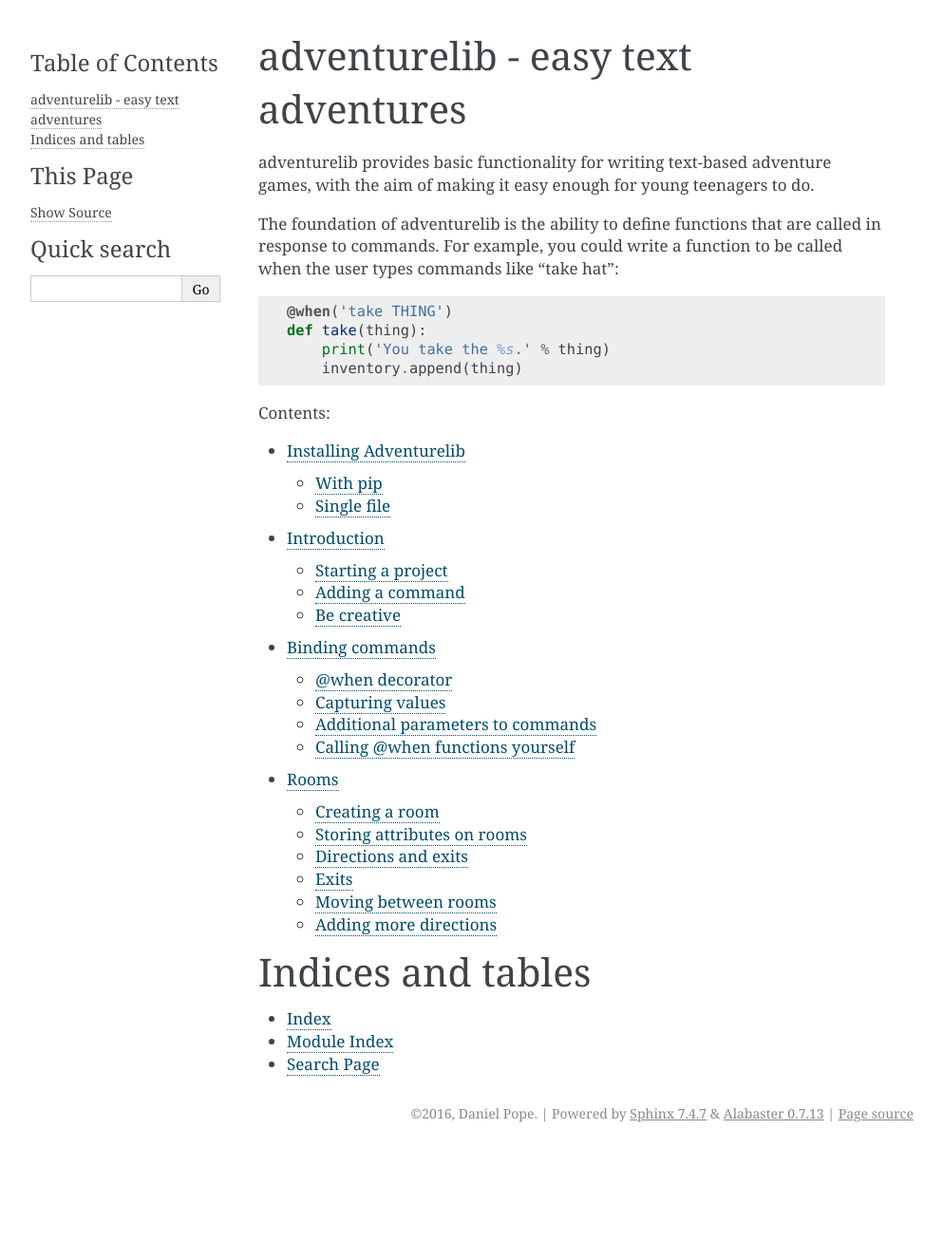
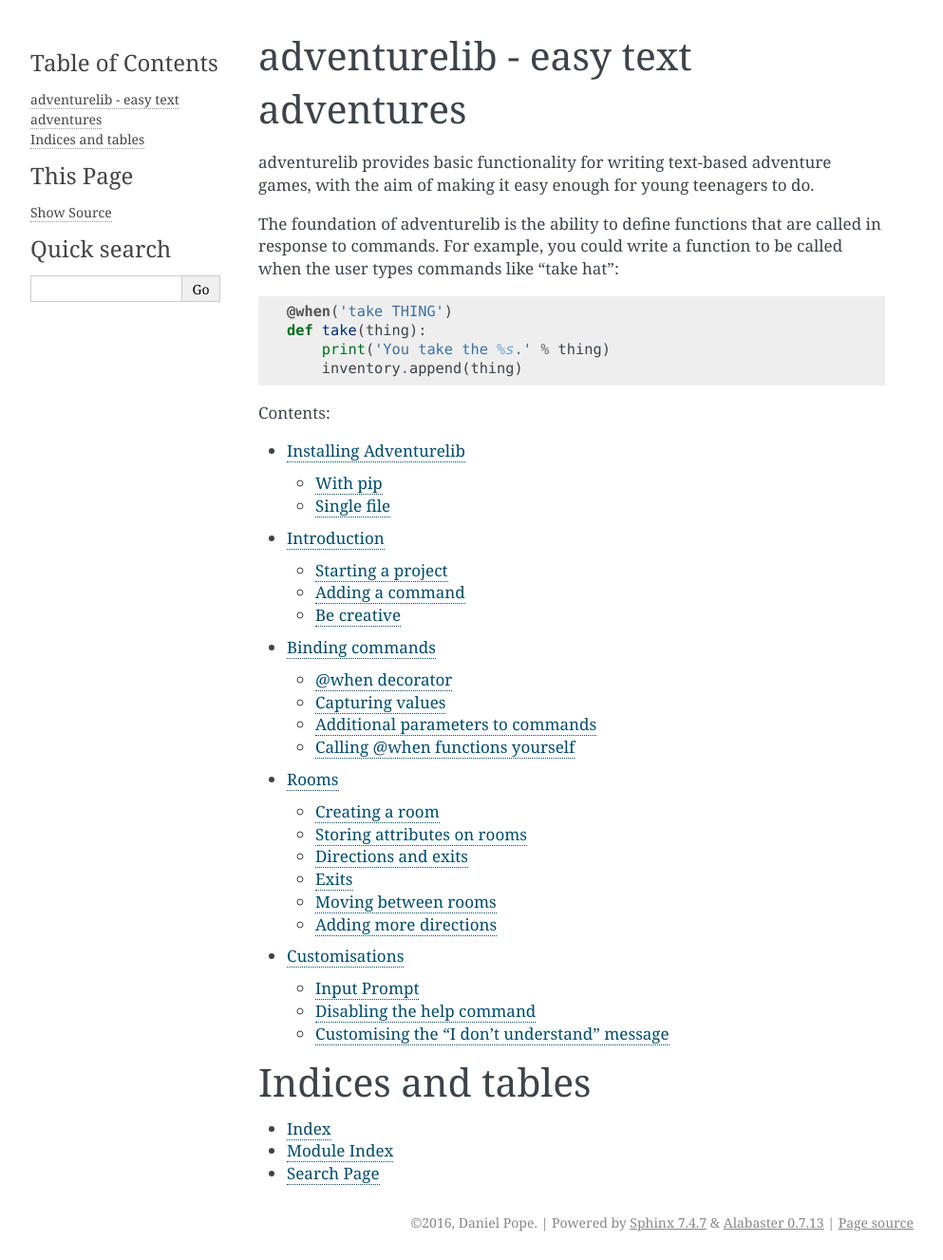
Before and after one commit to lordmauve/adventurelib, a Sphinx documentation site: the page built from doc/index.rst, in a window 1280 px wide. Shown: the whole page at 95% size, without its empty margins (148-1141 px from the left). Built offline with Sphinx 7.4.7, drawn with Linux system fonts in a browser that asks for light colours; before the commit the page ends 1212 px from its top, so only the background shows below that; part of the change alters nothing that is shown.

Commit message:
Add documentation on additional customisations

```diff
--- /dev/null
+++ b/doc/customising.rst
@@ -0,0 +1,96 @@
+Customisations
+==============
+
+Of course, your game will have a unique story, but you can also change
+adventurelib's behaviour to suit your game.
+
+Below we will discuss some of the possible customisations and why you might
+want to use them in a game.
+
+
+Input Prompt
+------------
+
+Some games display status information in the prompt, such as health. For
+example::
+
+    10HP > attack grue
+    You flail wildly at the grue, but it neatly side-steps you and
+    kicks you in the ribs, for 1HP damage.
+
+    9HP >
+
+'HP' is an abbreviation for 'health points' that comes from classic computer
+games. But you could use a Unicode heart symbol for this!
+
+Alternatively, you might want to display some status at intervals in the game,
+unrelated to the actions a player has taken, such as the footsteps in this
+example::
+
+    > north
+    You enter a long, rocky passage dimly lit with flickering torches.
+    The corridor curves to the east.
+
+    You hear footsteps to the east.
+
+    > east
+    There's a small nook here. Sitting on a plinth is a crude idol of
+    a beat with horns.
+
+    You hear footsteps to the north.
+    >
+
+To customise the prompt, write a function that returns what the prompt string
+should be. Usually it should end with a space. Then assign this function as
+``adventurelib.prompt`` like this::
+
+    import adventurelib  # You could put this at the top of the file
+
+    def prompt():
+        return '{hp}HP > '.format(hp=player_hp)
+
+    adventurelib.prompt = prompt
+
+
+Disabling the help command
+--------------------------
+
+In some games, forcing the player to work out what to type is half the fun.
+
+To make this kind of game work, it's important to respond to things that the
+player types with custom responses, so be prepared to write a lot of ``@when``
+functions that respond to many varieties of input.
+
+However, the built-in ``help``/``?`` commands would spoil this kind of game by
+giving all the answers.
+
+You can disable the help by setting ``help=False`` when calling ``start()``::
+
+    start(help=False)
+
+
+Customising the "I don't understand" message
+--------------------------------------------
+
+When the player types a command that doesn't match any existing ``@when``
+function, adventurelib responds with a basic "I don't understand" message::
+
+    > jump up and down
+    I don't understand 'jump up and down'.
+
+This could get very boring if users see it a lot!
+
+To customise this, write a function and set it as
+``adventurelib.no_command_matches``. This function should accept the input the
+player typed as its argument, and print any responses::
+
+    import adventurelib  # You could put this at the top of the file
+
+    def no_command_matches(command):
+        print(random.choice([
+            'Huh?',
+            'Sorry?',
+            'I beg your pardon?'
+        ])
+
+    adventurelib.no_command_matches = no_command_matches
--- a/doc/index.rst
+++ b/doc/index.rst
@@ -22,6 +22,7 @@ Contents:
     intro
     commands
     rooms
+    customising
 
 
 Indices and tables
```
